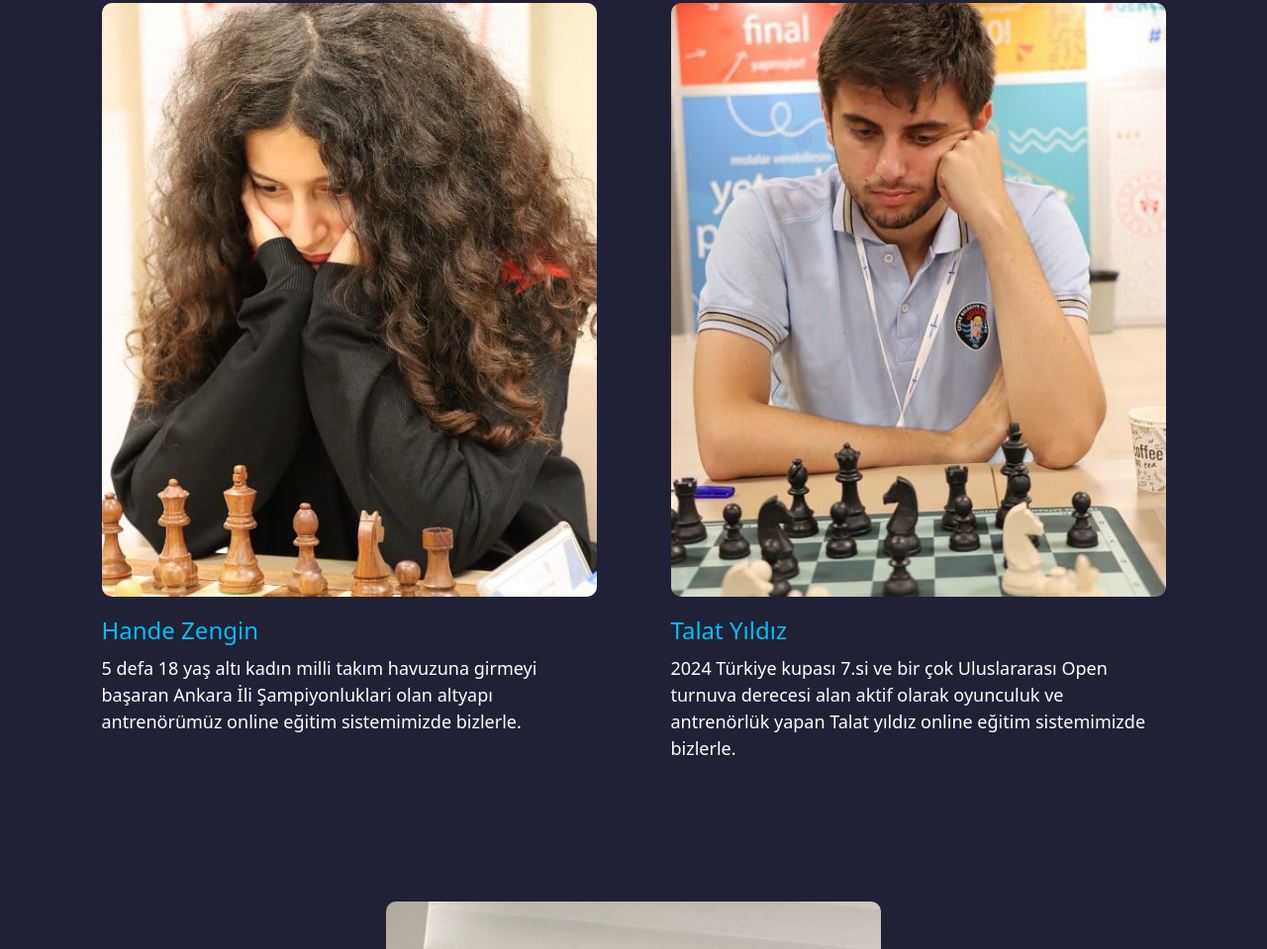
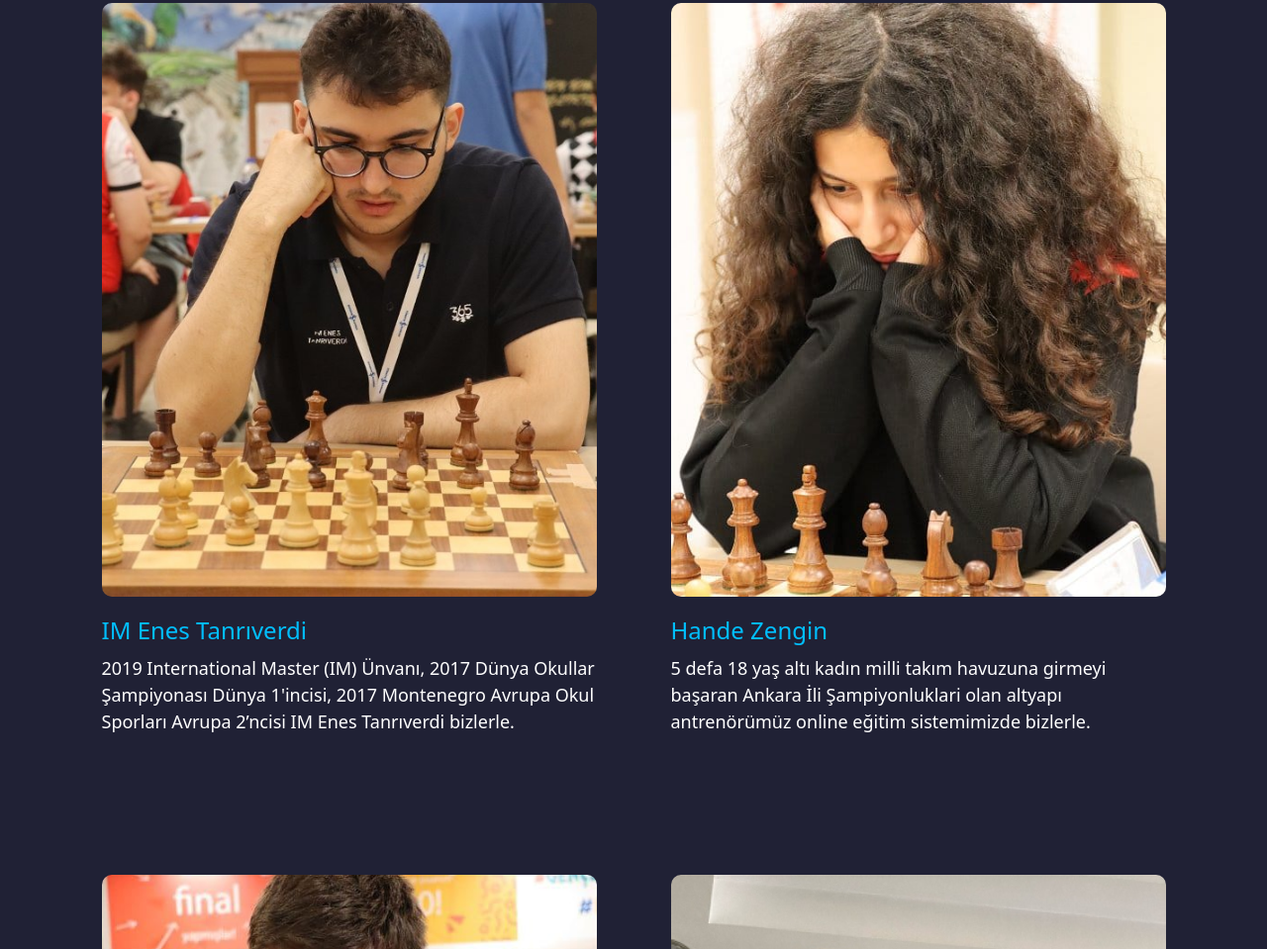
Before and after one commit to mbarisbozkurt/Elit-Satranc, a plain HTML site: page coaches.html in a window 1280 px wide. Shown: the part 1279-2238 px from the top of the page at 99% size. Drawn offline with nearby package versions, Linux system fonts and the light colour scheme; a web font is replaced by a local one.

Commit message:
Coach added

```diff
--- a/coaches.html
+++ b/coaches.html
@@ -63,6 +63,14 @@
           </div>
 
           <div class="our-team-box">
+            <img class="team-member-img" src="./images/coaches/enes-tanriverdi.jpg" alt="Person-1">
+            <h4>IM Enes Tanrıverdi</h4>
+            <p>2019 International Master (IM) Ünvanı,
+              2017 Dünya Okullar Şampiyonası Dünya 1'incisi,
+              2017 Montenegro Avrupa Okul Sporları Avrupa 2’ncisi IM Enes Tanrıverdi bizlerle.</p>
+          </div>
+
+          <div class="our-team-box">
             <img class="team-member-img" src="./images/coaches/hande-zengin.jpg" alt="Person-1">
             <h4>Hande Zengin</h4>
             <p>5 defa 18 yaş altı kadın milli takım havuzuna girmeyi başaran Ankara İli Şampiyonluklari olan altyapı antrenörümüz online eğitim sistemimizde bizlerle.</p>
```
Also changed, not shown: images/coaches/enes-tanriverdi.jpg (added).
